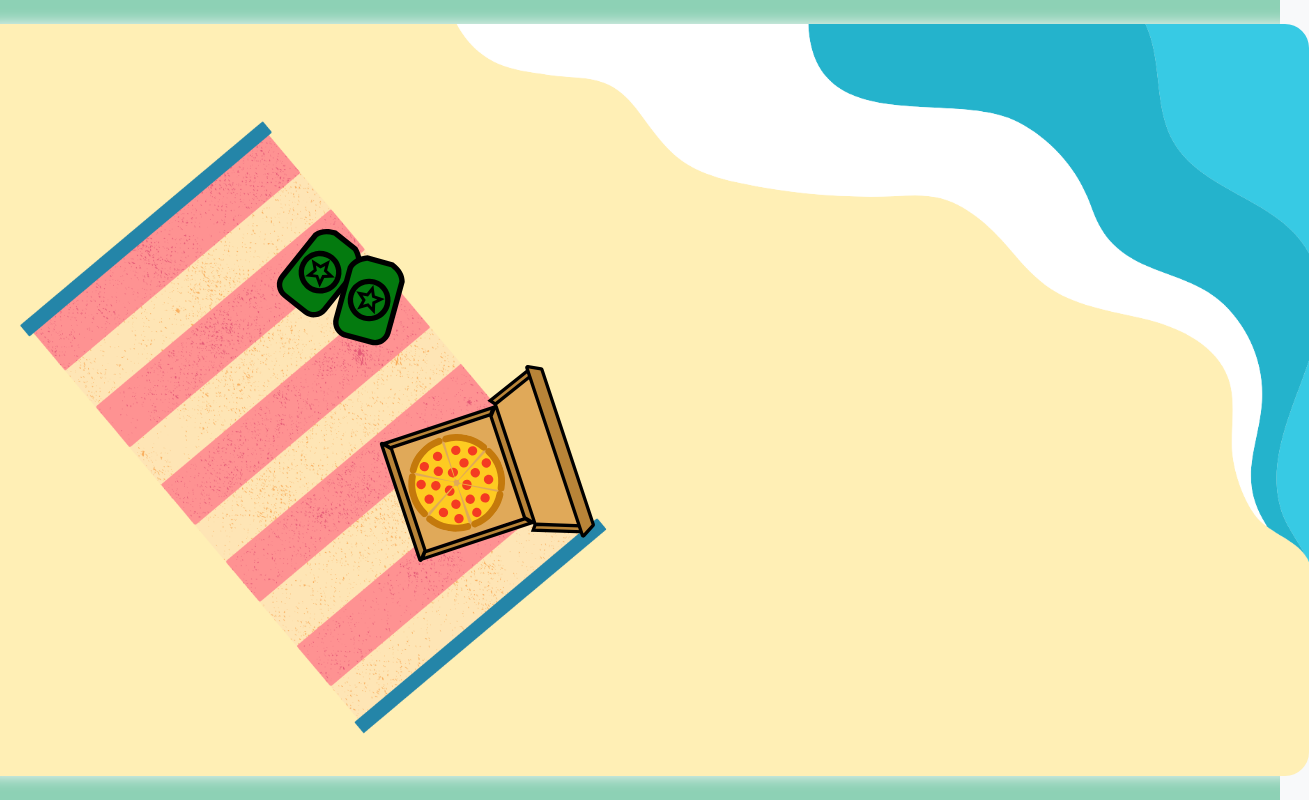
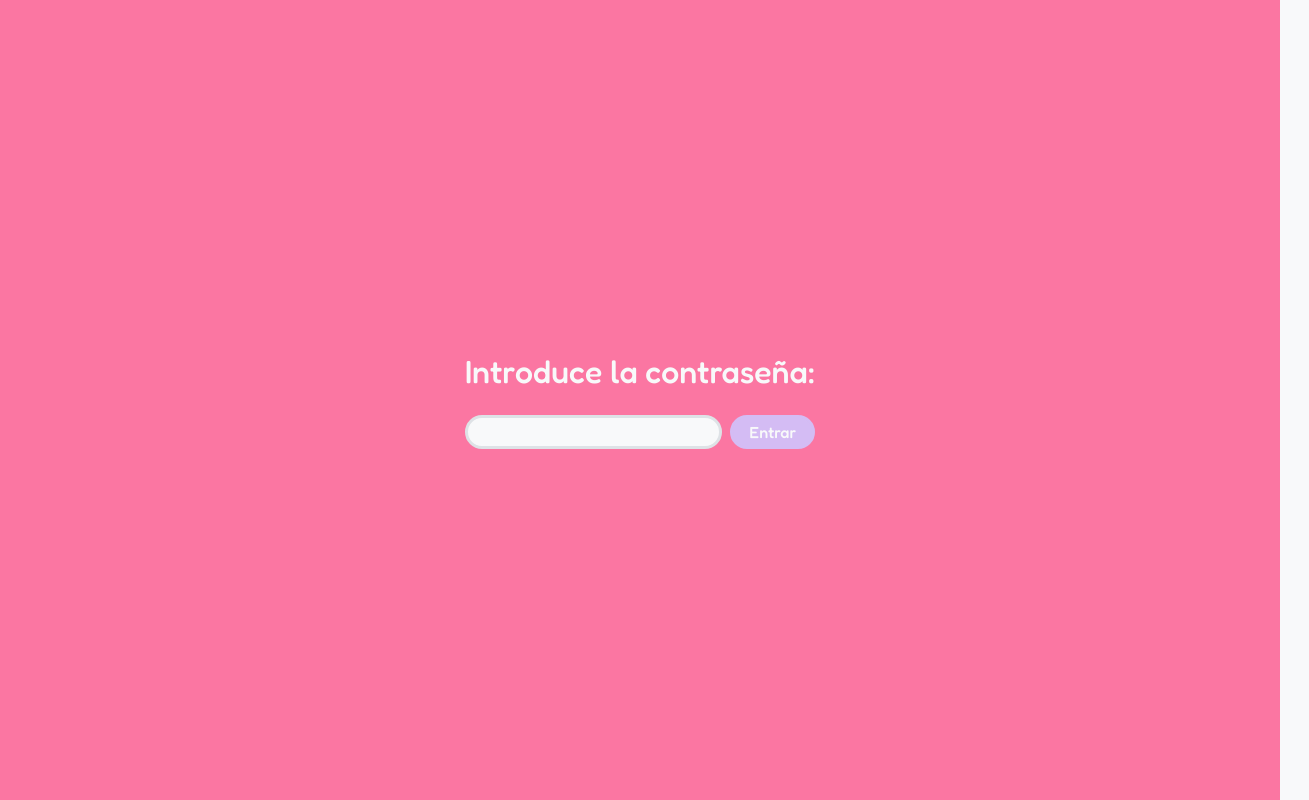
Before and after one commit to devMateos/7, a Vue app: page / in a window 1280 px wide. Shown: the whole page, 1309 px wide, since content can reach past the window. Built offline with nearby package versions, Linux system fonts and the light colour scheme.

Commit message:
feat: Create password functionality

```diff
--- a/src/App.vue
+++ b/src/App.vue
@@ -2,20 +2,53 @@
 import InitialView from '@/views/InitialView.vue';
 import HomeView from './views/HomeView.vue';
 
-import { defineAsyncComponent } from 'vue'
-
-
+import { ref } from 'vue'
 
 const password = "sunflower";
+let accessGranted = ref(false);
 </script>
 
 <template>
-  <!-- <InitialView
-    :password="password"
-  /> -->
-  <HomeView/>
+  <div class="portrait bg-brand p-XXL text-light">
+    <img src="@/assets/animations/rotate-phone.webp" alt="Gira tu teléfono o amplía la ventana">
+    <span class="h2">Gira tu teléfono o amplía la ventana</span>
+  </div>
+
+  <div class="landscape">
+    <InitialView
+      :password="password"
+      v-if="accessGranted === false"
+      @grantAccess="accessGranted = true"
+    />
+    <HomeView
+      v-if="accessGranted === true"
+    />
+  </div>
 </template>
 
 <style>
+@media (orientation: portrait) {
+  .portrait {
+    align-items: center;
+    display: flex;
+    flex-direction: column;
+    height: 100vh;
+    justify-content: center;
+    text-align: center;
+    width: 100vw;
+  }
+  .portrait * {
+    max-width: 80%;
+  }
 
+  .landscape {
+    display: none;
+  }
+}
+
+@media (orientation: landscape) {
+  .portrait {
+    display: none;
+  }
+}
 </style>
--- a/src/assets/css/main.css
+++ b/src/assets/css/main.css
@@ -162,3 +162,18 @@ body {
   font-size: 100%;
   min-height: 100vh;
 }
+
+.click-this{
+  animation: clickThis 1.5s ease infinite;
+}
+@keyframes clickThis {
+  0% {
+    transform: scale(1);
+  }
+  50% {
+    transform: scale(.8);
+  }
+  100% {
+    transform: scale(1);
+  }
+}
--- a/src/components/FirstScenery/Index.vue
+++ b/src/components/FirstScenery/Index.vue
@@ -44,19 +44,4 @@ let beerClicked = ref(false);
   position: absolute;
   top: 45%;
 }
-
-.click-this{
-  animation: clickThis 1.5s ease infinite;
-}
-@keyframes clickThis {
-  0% {
-    transform: scale(1);
-  }
-  50% {
-    transform: scale(.8);
-  }
-  100% {
-    transform: scale(1);
-  }
-}
 </style>
--- /dev/null
+++ b/src/components/Main.vue
@@ -0,0 +1,11 @@
+<script setup>
+import FirstScenery from "@/components/FirstScenery/Index.vue"
+/* import NavMenu from "@/components/NavMenu.vue" */
+</script>
+
+<template>
+  <div>
+    <FirstScenery/>
+    <!-- <NavMenu/> -->
+  </div>
+</template>
--- /dev/null
+++ b/src/components/NavMenu.vue
@@ -0,0 +1,5 @@
+<template>
+  <div>
+    navmenu
+  </div>
+</template>
--- a/src/views/HomeView.vue
+++ b/src/views/HomeView.vue
@@ -1,21 +1,20 @@
 <script setup>
 import SplashScreen from './SplashScreen.vue';
-import FirstScenery from '@/components/FirstScenery/Index.vue';
 import { defineAsyncComponent } from 'vue'
 
-/* const HomeView = defineAsyncComponent(() => {
+const Main = defineAsyncComponent(() => {
   return new Promise((resolve) => {
     setTimeout(() => {
-      resolve(import("./views/HomeView.vue"));
+      resolve(import("@/components/Main.vue"));
     }, 4000);
   })
-}) */
+})
 
 </script>
 <template>
   <Suspense>
     <template #default>
-      <FirstScenery/>
+      <Main/>
     </template>
     <template #fallback>
       <SplashScreen/>
--- a/src/views/InitialView.vue
+++ b/src/views/InitialView.vue
@@ -1,5 +1,5 @@
 <script setup>
-import { ref } from 'vue'
+import { ref, watch } from 'vue'
 
 const props = defineProps({
   password: {
@@ -13,8 +13,6 @@ const februarySeventh = new Date("01-07-2024");
 let passwordEntered = ref();
 let access = ref();
 const checkAccess = ref(() => {
-  console.log(passwordEntered.value);
-
   if (today < februarySeventh) {
     access.value = "too soon";
   } else {
@@ -24,18 +22,19 @@ const checkAccess = ref(() => {
       access.value = "right password";
     }
   }
-  console.log(access.value);
 });
-console.log(today);
+
+const emit = defineEmits(['grantAccess']);
+watch(access, (newValue, oldValue) => {
+  if (newValue === 'right password') {
+    emit('grantAccess');
+  }
+});
+
 </script>
 
 <template>
-  <div class="portrait bg-brand p-XXL text-light">
-    <img src="@/assets/animations/rotate-phone.webp" alt="Gira tu teléfono o amplía la ventana">
-    <span class="h2">Gira tu teléfono o amplía la ventana</span>
-  </div>
-
-  <div class="landscape bg-brand p-XXL text-light">
+  <div class="initial-view bg-brand p-XXL text-light">
     <form>
       <label class="h2">Introduce la contraseña:</label>
       <div class="password-container">
@@ -44,50 +43,26 @@ console.log(today);
       </div>
       <p v-show="access === 'wrong password'">Contraseña equivocada</p>
       <p v-show="access === 'too soon'">Aún es pronto. Espera hasta el 7 de febrero 😉</p>
-      <p v-show="access === 'right password'">Contraseña correcta</p>
     </form>
   </div>
 </template>
 
 <style scoped>
-@media (orientation: portrait) {
-  .portrait {
-    align-items: center;
-    display: flex;
-    flex-direction: column;
-    height: 100vh;
-    justify-content: center;
-    text-align: center;
-    width: 100vw;
-  }
-  .portrait * {
-    max-width: 80%;
-  }
-
-  .landscape {
-    display: none;
-  }
-}
-
-@media (orientation: landscape) {
-  .portrait {
-    display: none;
-  }
-  .landscape {
+.initial-view {
   align-items: center;
   display: flex;
   height: 100vh;
   justify-content: center;
   width: 100vw;
 }
-  .landscape form {
+.initial-view form {
   display: flex;
   gap: var(--spacing-L);
   flex-direction: column;
   max-width: 500px;
   position: relative;
 }
-  .landscape form * {
+.initial-view form * {
   width: 100%;
 }
 .password-container {
@@ -101,6 +76,5 @@ console.log(today);
   top: 110%;
   position: absolute;
 }
-}
 
 </style>
```
Lines whose indentation alone changed are shown as unchanged.
